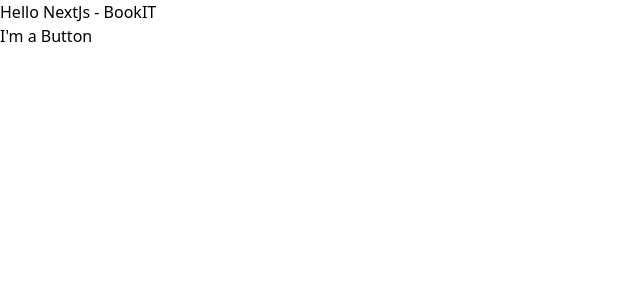
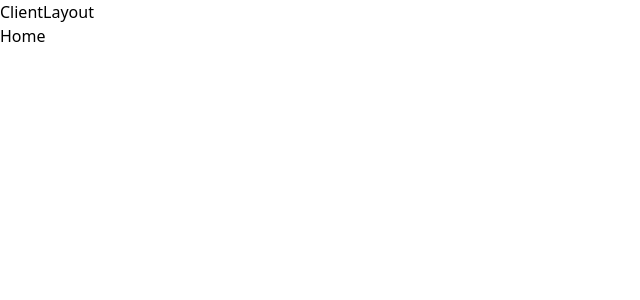
Before and after one commit to phnhan0301/nextjs-room-bookit, a Next.js app: page / in a window 1280 px wide. Shown: the top 300 px of the page, without its empty margins (0-640 px from the left). Built offline with nearby package versions, Linux system fonts and the light colour scheme; what @material-tailwind/react would draw is missing.

Commit message:
Add feature support multi layout

```diff
--- /dev/null
+++ b/src/app/components/Layout/BlankLayout.tsx
@@ -0,0 +1,12 @@
+import { AppLayout } from 'app/types';
+
+const BlankLayout: AppLayout = ({ children }) => {
+  return (
+    <>
+      <h1>Blank Layout</h1>
+      {children}
+    </>
+  );
+};
+
+export default BlankLayout;
--- /dev/null
+++ b/src/app/components/Layout/ClientLayout.tsx
@@ -0,0 +1,12 @@
+import { AppLayout } from 'app/types';
+
+const ClientLayout: AppLayout = ({ children }) => {
+  return (
+    <>
+      <h1>ClientLayout</h1>
+      {children}
+    </>
+  );
+};
+
+export default ClientLayout;
--- /dev/null
+++ b/src/app/components/Layout/ManagerLayout.tsx
@@ -0,0 +1,12 @@
+import { AppLayout } from 'app/types';
+
+const ManagerLayout: AppLayout = ({ children }) => {
+  return (
+    <>
+      <h1>Manager Layout</h1>
+      {children}
+    </>
+  );
+};
+
+export default ManagerLayout;
--- /dev/null
+++ b/src/app/components/Layout/index.ts
@@ -0,0 +1,3 @@
+export { default as BlankLayout } from './BlankLayout';
+export { default as ClientLayout } from './ClientLayout';
+export { default as ManagerLayout } from './ManagerLayout';
--- /dev/null
+++ b/src/app/components/index.ts
@@ -0,0 +1 @@
+export * from './Layout';
--- /dev/null
+++ b/src/app/types/index.ts
@@ -0,0 +1,2 @@
+export type { default as AppLayout } from './layout';
+export type { default as AppPage } from './page';
--- a/src/pages/_app.tsx
+++ b/src/pages/_app.tsx
@@ -3,8 +3,16 @@ import 'styles/globals.css';
 import { ThemeProvider } from '@material-tailwind/react';
 import type { AppProps } from 'next/app';
 import Head from 'next/head';
+import { AppPage } from 'app/types';
+import { ClientLayout } from 'app/components';
 
-const App = ({ Component, pageProps }: AppProps) => {
+type MyAppProps = AppProps & {
+  Component: AppPage;
+};
+
+const App = ({ Component, pageProps }: MyAppProps) => {
+  const Layout = Component.layout || ClientLayout;
+
   return (
     <>
       <Head>
@@ -12,7 +20,9 @@ const App = ({ Component, pageProps }: AppProps) => {
       </Head>
 
       <ThemeProvider>
-        <Component {...pageProps} />
+        <Layout>
+          <Component {...pageProps} />
+        </Layout>
       </ThemeProvider>
     </>
   );
--- a/src/pages/index.tsx
+++ b/src/pages/index.tsx
@@ -1,11 +1,10 @@
-import { Button } from '@material-tailwind/react';
+import { Typography } from '@material-tailwind/react';
 import type { NextPage } from 'next';
 
 const Home: NextPage = () => {
   return (
     <>
-      <h1 className="text-3xl font-bold underline">Hello NextJs - BookIT</h1>
-      <Button variant="filled">I&apos;m a Button</Button>
+      <Typography>Home</Typography>
     </>
   );
 };
```
Also changed, not shown: src/app/types/layout.ts (added, +9 -0 lines), src/app/types/page.ts (added, +8 -0 lines), src/pages/login.tsx (added, +20 -0 lines).
